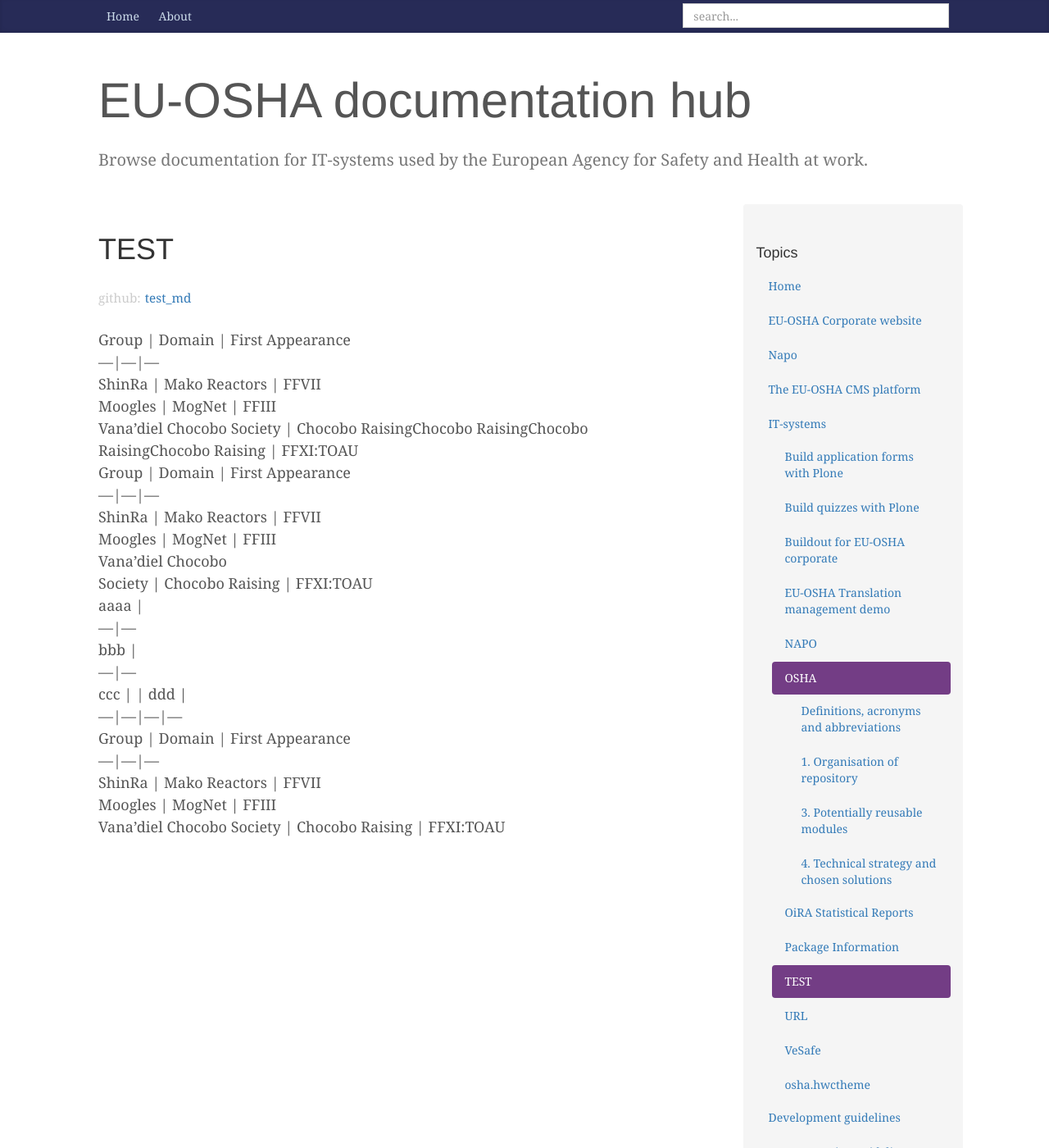
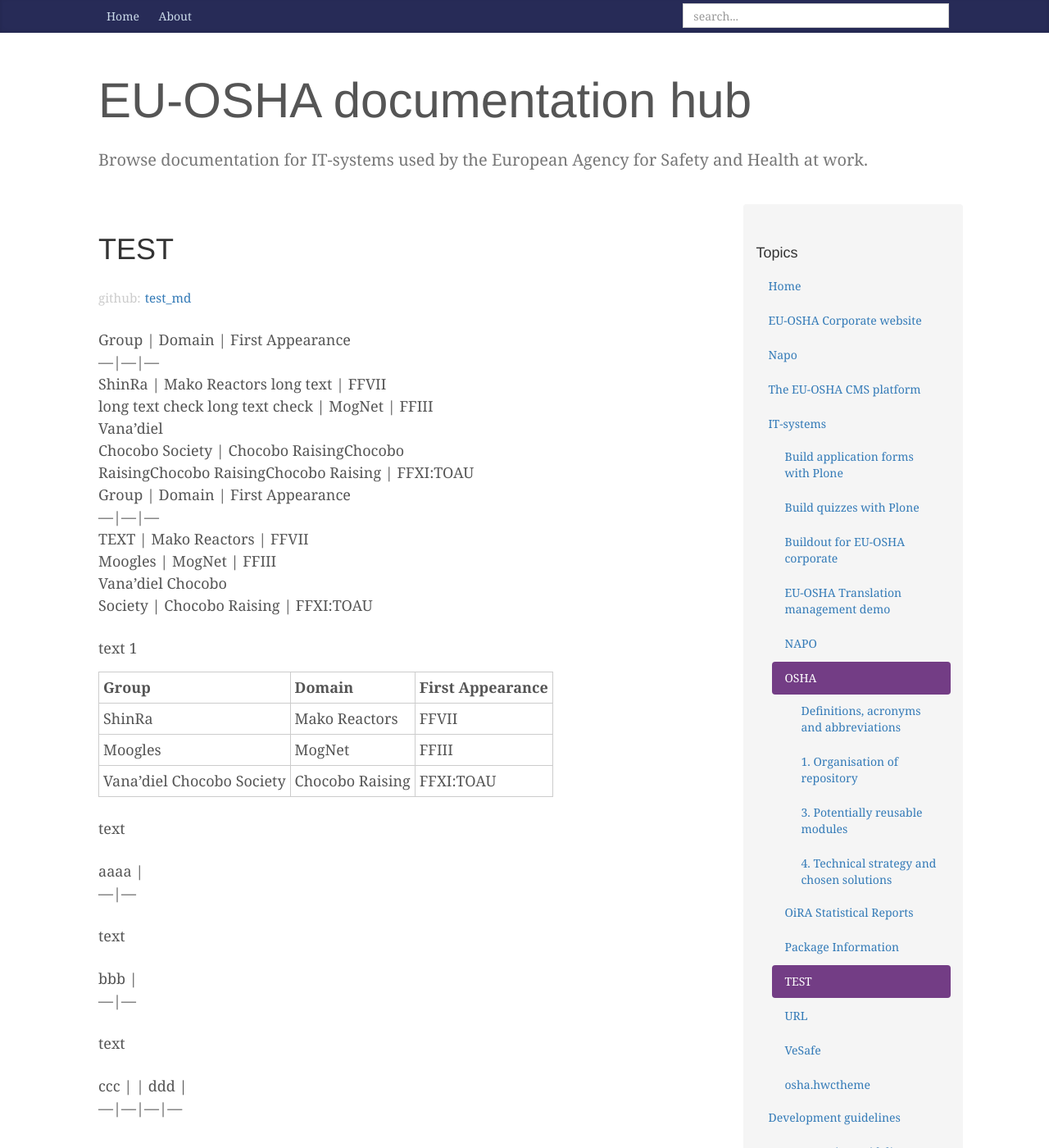
Before and after one commit to scovitin-vsevolod/docs, a Jekyll site: the page built from IT-systems/test_md/index.md, in a window 1280 px wide and 1400 px high. Shown: the whole window at 82% size. Built offline with Jekyll 4.4.1, drawn with Linux system fonts in a browser that asks for light colours; comment, search, counter and statistics services are not loaded.

Commit message:
Updated docs for test_md

```diff
--- a/IT-systems/test_md/index.md
+++ b/IT-systems/test_md/index.md
@@ -8,26 +8,39 @@
 
 Group | Domain | First Appearance
 ---|---|---
-ShinRa | Mako Reactors | FFVII
-Moogles | MogNet | FFIII
-Vana'diel Chocobo Society | Chocobo RaisingChocobo RaisingChocobo
-RaisingChocobo Raising | FFXI:TOAU
+ShinRa | Mako Reactors long text | FFVII
+long text check long text check | MogNet | FFIII
+Vana'diel
+Chocobo Society | Chocobo RaisingChocobo
+RaisingChocobo RaisingChocobo Raising | FFXI:TOAU
 Group | Domain | First Appearance
 ---|---|---
-ShinRa | Mako Reactors | FFVII
+TEXT | Mako Reactors | FFVII
 Moogles | MogNet | FFIII
 Vana'diel Chocobo
 Society | Chocobo Raising | FFXI:TOAU
-aaaa |
----|---
-bbb |
----|---
-ccc |  | ddd |
----|---|---|---
+
+text 1
+
 Group | Domain | First Appearance
 ---|---|---
 ShinRa | Mako Reactors | FFVII
 Moogles | MogNet | FFIII
 Vana'diel Chocobo Society | Chocobo Raising | FFXI:TOAU
 
+text
+
+aaaa |
+---|---
+
+text
+
+bbb |
+---|---
+
+text
+
+ccc |  | ddd |
+---|---|---|---
+
 [Edit this page](https://github.com/scovitin-vsevolod/test_md/edit/master/readme.md)
```
